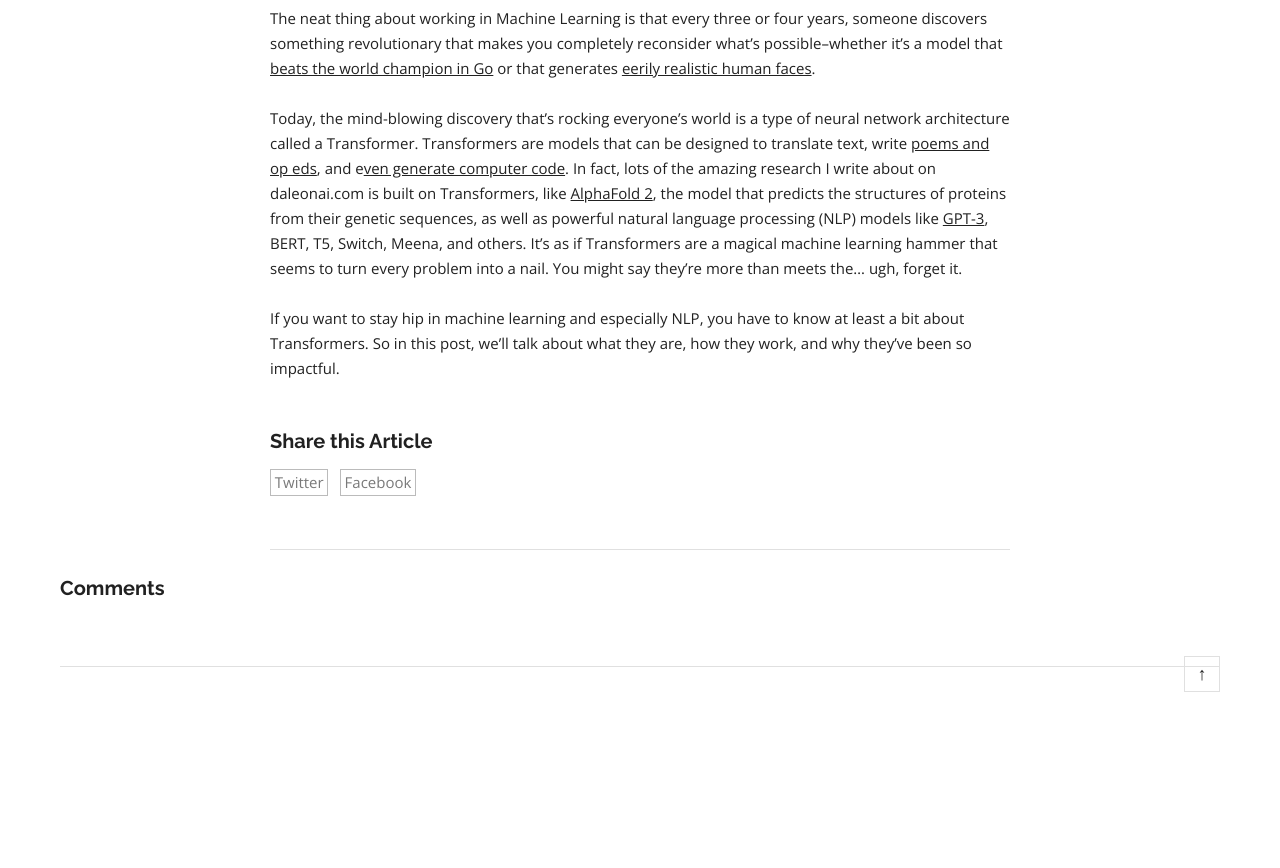
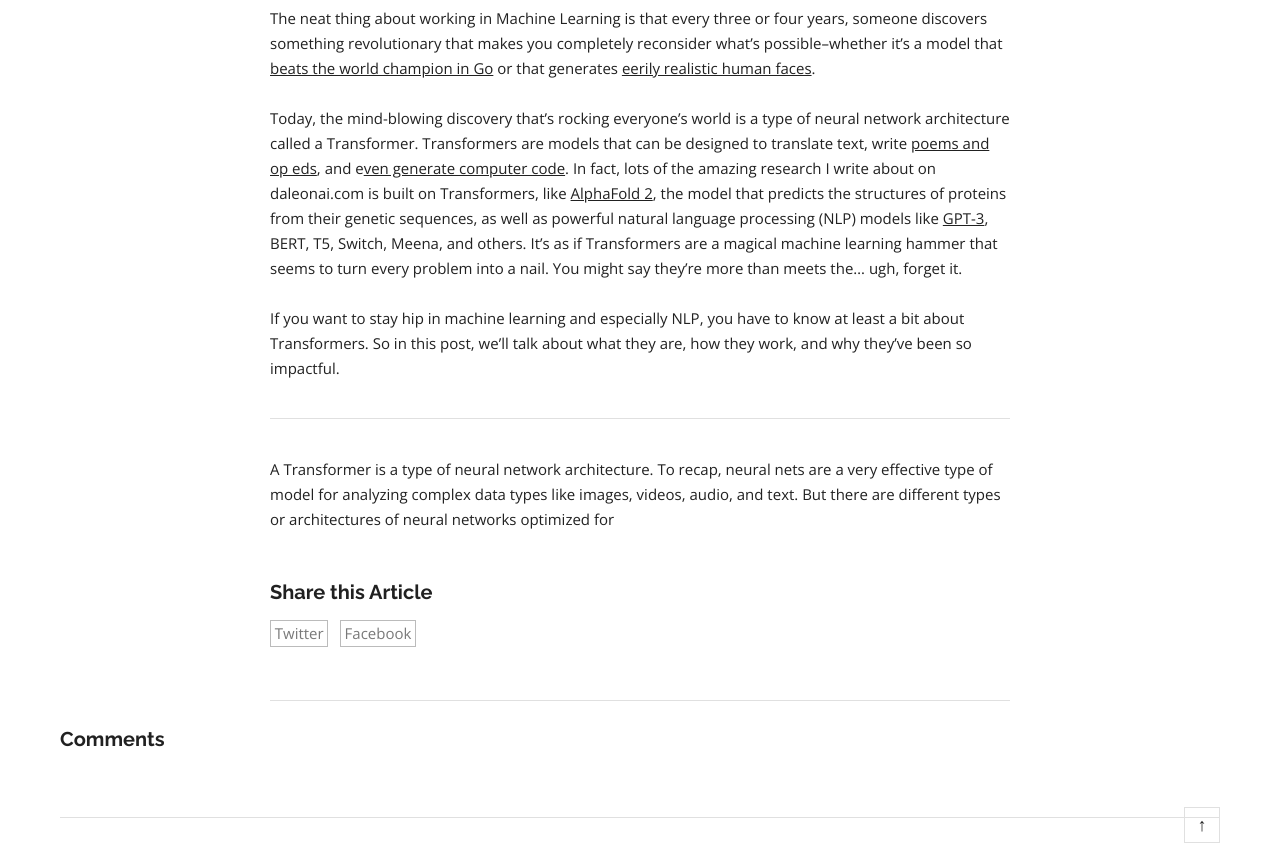
Before and after one commit to dalequark/daleonai, a Jekyll site: the page built from _posts/2021-05-06-transformers-explained-understand-the-model-behind-gpt-3-bert-t5-and-more.md, in a window 1280 px wide and 900 px high, scrolled down 612 px, cut to the strip 32-900 px from the top of the window. Built offline with Jekyll 4.4.1, drawn with Linux system fonts in a browser that asks for light colours; some web fonts are replaced; a script that is not in the unit is left out; comment, search, counter and statistics services are not loaded; before the commit the page ends 1361 px from its top, so only the background shows below that.

Commit message:
Update Blog “2021-05-06-transformers-explained-understand-the-model-behind-gpt-3-bert-t5-and-more”

```diff
--- a/_posts/2021-05-06-transformers-explained-understand-the-model-behind-gpt-3-bert-t5-and-more.md
+++ b/_posts/2021-05-06-transformers-explained-understand-the-model-behind-gpt-3-bert-t5-and-more.md
@@ -14,3 +14,7 @@
 Today, the mind-blowing discovery that's rocking everyone's world is a type of neural network architecture called a Transformer. Transformers are models that can be designed to translate text, write [poems and op eds](https://www.gwern.net/GPT-3), and e[ven generate computer code](https://www.wired.com/story/ai-latest-trick-writing-computer-code/). In fact, lots of the amazing research I write about on daleonai.com is built on Transformers, like [AlphaFold 2](https://daleonai.com/how-alphafold-works), the model that predicts the structures of proteins from their genetic sequences, as well as powerful natural language processing (NLP) models like [GPT-3](https://daleonai.com/how-alphafold-works), BERT, T5, Switch, Meena, and others. It's as if Transformers are a magical machine learning hammer that seems to turn every problem into a nail. You might say they're more than meets the... ugh, forget it.
 
 If you want to stay hip in machine learning and especially NLP, you have to know at least a bit about Transformers. So in this post, we'll talk about what they are, how they work, and why they've been so impactful.
+
+---
+
+A Transformer is a type of neural network architecture. To recap, neural nets are a very effective type of model for analyzing complex data types like images, videos, audio, and text. But there are different types or architectures of neural networks optimized for
```
